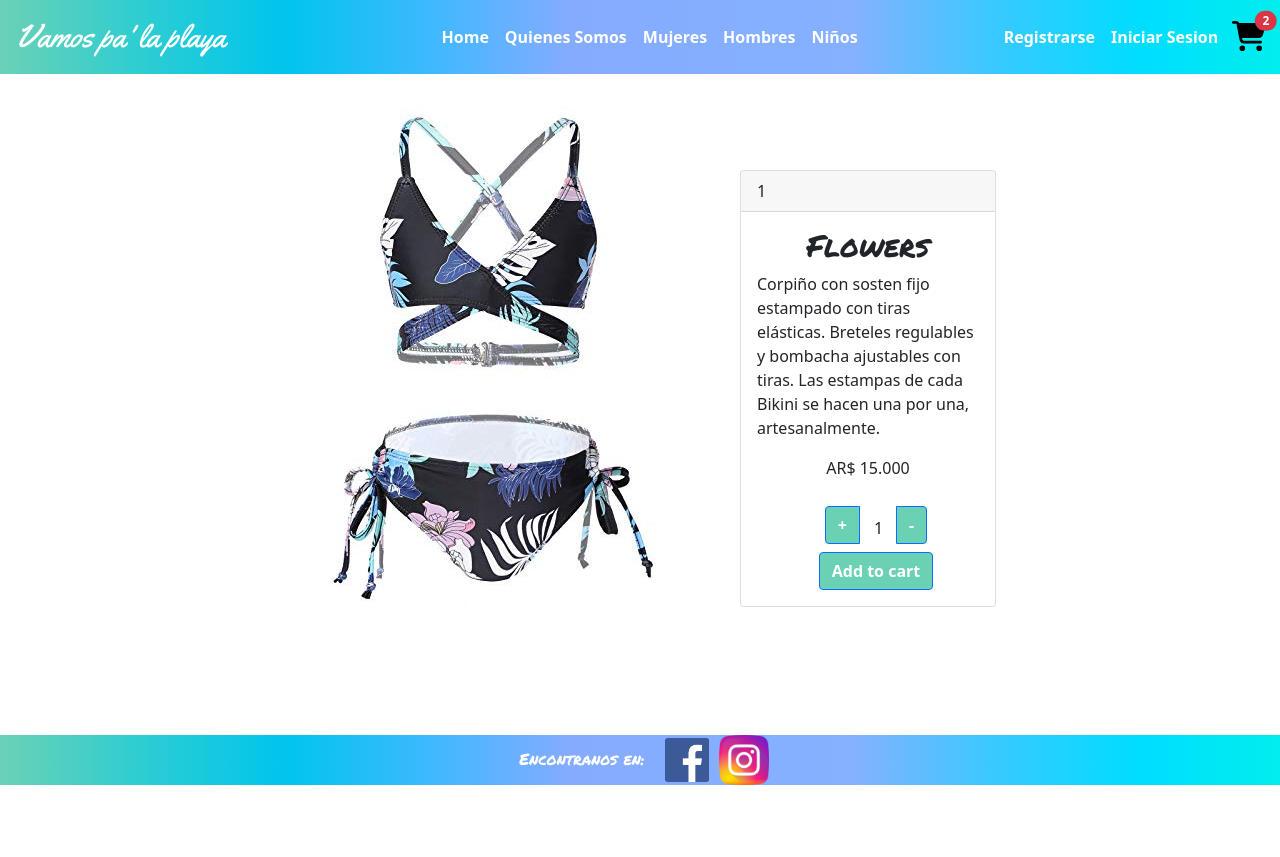
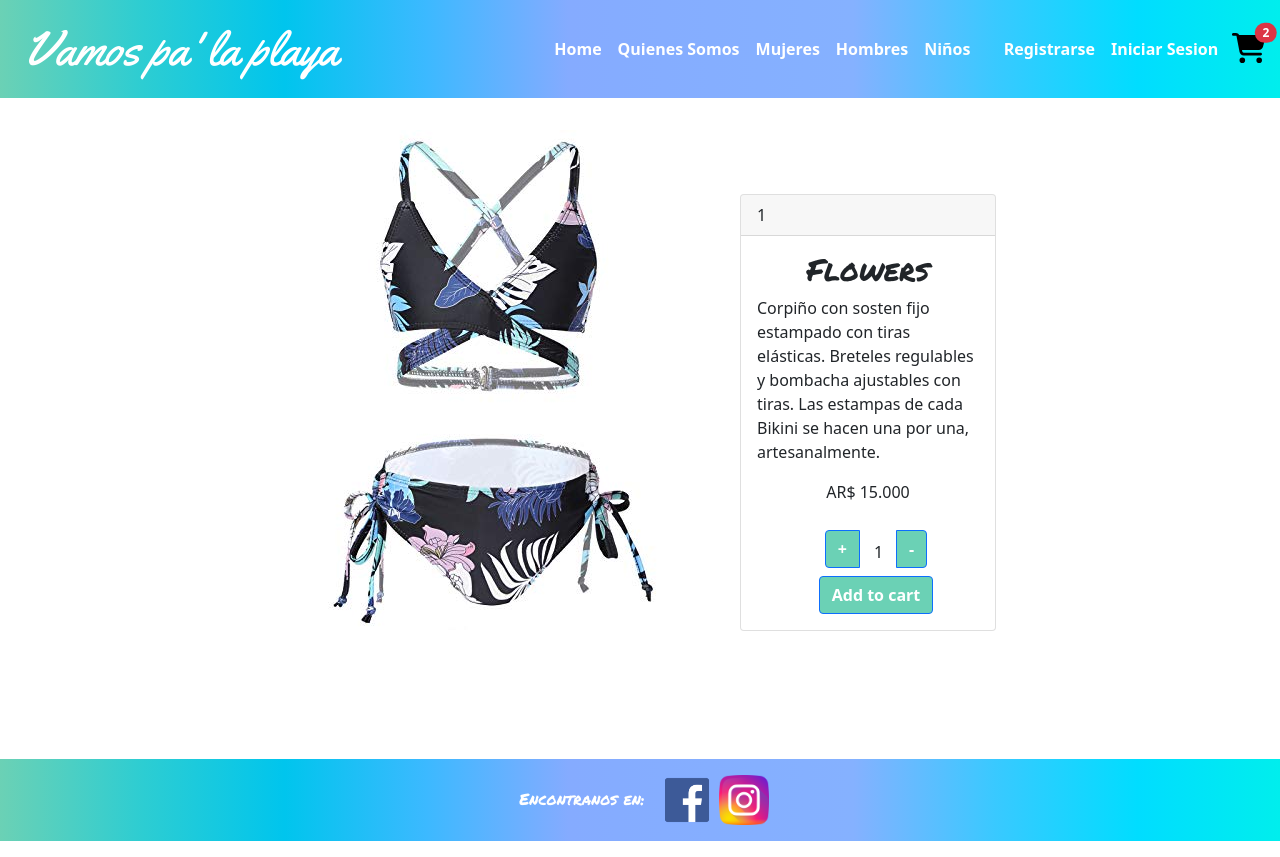
Before and after one commit to gabypizzutti/vamospalaplaya-pizzutti, a React (Create React App) app: page /products/1 in a window 1280 px wide. Before the commit the page ends 801 px from the top, so only its background shows below. Built offline with nearby package versions, Linux system fonts and the light colour scheme.

Commit message:
se arregla customFetch y margenes del css en el footer

```diff
--- a/src/App.css
+++ b/src/App.css
@@ -9,7 +9,7 @@
   font-family: 'Permanent Marker', cursive;
   font-family: 'Yellowtail', cursive;
   padding-left: 0.5em;
-  font-size: 2em;
+  font-size: 3em;
   color: white;
 }
 
@@ -46,6 +46,8 @@
   font-size: 1em;
   color: white;
   font-family: 'Permanent Marker', cursive;
+  padding-top: 1em;
+  padding-bottom: 1em;
 }
 
 .redes{
--- a/src/utils/customFetch.js
+++ b/src/utils/customFetch.js
@@ -2,13 +2,13 @@ let is_ok = true;
 
 const customFetch = (time, task) => {
     return new Promise ((resolve,reject) => {
-        setTimeout(() => {
         if (is_ok){
+            setTimeout(() => {
             resolve (task);
+        }, time);
         }else {
             reject ('ko');
         }
-    }, time);
     });
 }
 
```
